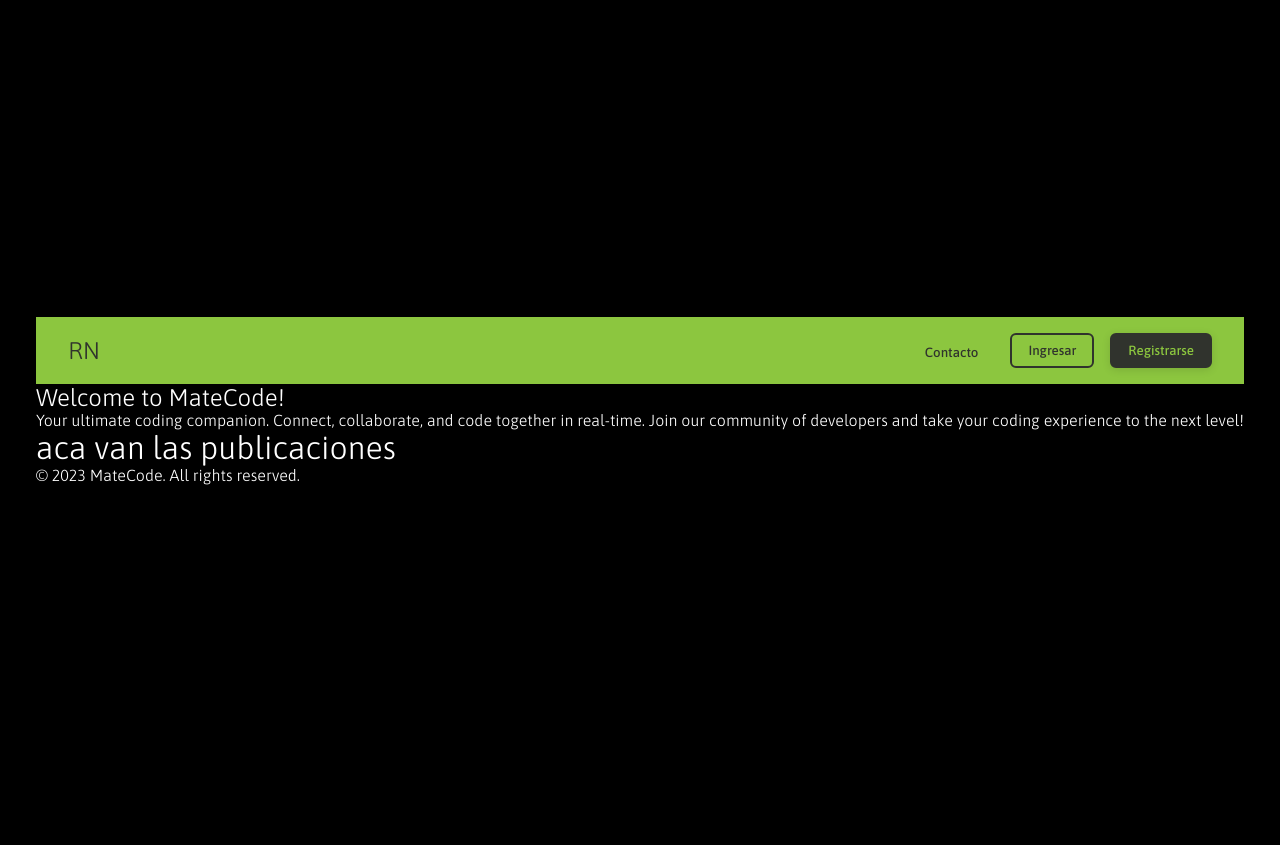
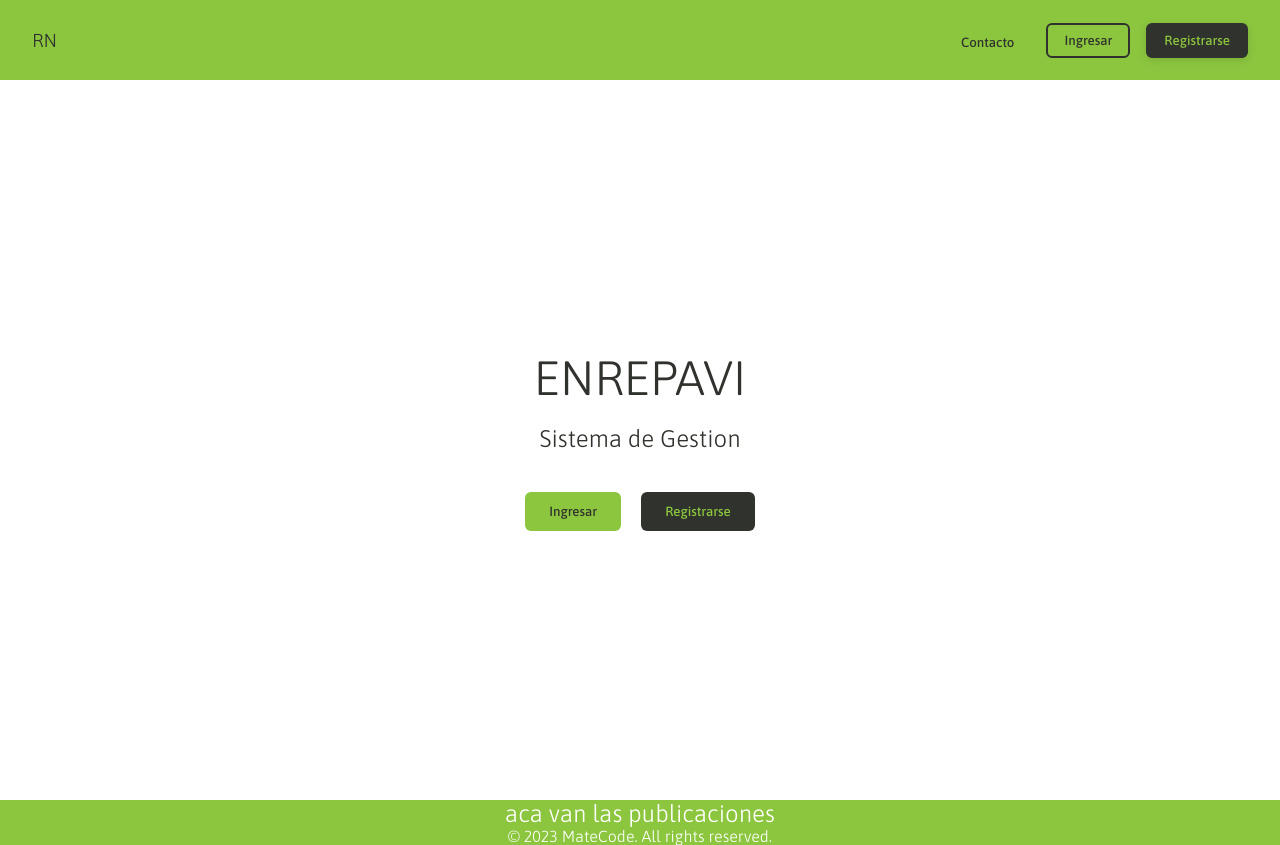
Before and after one commit to PabloGalindoRoldan/mate-code, a React (Vite) app in the folder matecode/frontend/: page / in a window 1280 px wide. Before the commit the page ends 800 px from the top, so only its background shows below. Built offline with nearby package versions, Linux system fonts and the light colour scheme.

Commit message:
Avance con el modelado del landing, la vista de ingreso al sistema

```diff
--- a/matecode/frontend/src/components/shared/LandingBody.css
+++ b/matecode/frontend/src/components/shared/LandingBody.css
@@ -0,0 +1,57 @@
+.landingBodySection {
+    display: flex;
+    flex-direction: column;
+    align-items: center;
+    justify-content: center;
+    padding: 50px 20px;
+    height: calc(100vh - 80px);
+    width: 100%;
+    background-color: white;
+    color: var(--gris1);
+    box-sizing: border-box;
+}
+
+.tituloLanding {
+    font-size: 3rem;
+    margin-bottom: 20px;
+}
+
+.subtituloLanding {
+    font-size: 1.5rem;
+    margin-bottom: 40px;
+}
+
+.botoneraLanding {
+    display: flex;
+    gap: 20px;
+}
+
+.buttonIngresarLanding {
+    background-color: var(--verde1);
+    border: none;
+    color: var(--gris1);
+    padding: 0.75rem 1.5rem;
+    border-radius: 6px;
+    cursor: pointer;
+    transition: background-color 0.2s ease;
+    font-weight: 500;
+}
+
+.buttonIngresarLanding:hover {
+    background-color: var(--verde2);
+}
+
+.buttonRegistrarseLanding {
+    background-color: var(--gris1);
+    border: none;
+    color: var(--verde1);
+    padding: 0.75rem 1.5rem;
+    border-radius: 6px;
+    cursor: pointer;
+    transition: background-color 0.2s ease;
+    font-weight: 500;
+}
+
+.buttonRegistrarseLanding:hover {
+    background-color: var(--gris2);
+}
--- a/matecode/frontend/src/components/shared/LandingBody.tsx
+++ b/matecode/frontend/src/components/shared/LandingBody.tsx
@@ -1,9 +1,15 @@
+import "./LandingBody.css";
+
 
 export default function LandingBody() {
     return (
         <section className="landingBodySection" id="center">
-            <h1>Welcome to MateCode!</h1>
-            <p>Your ultimate coding companion. Connect, collaborate, and code together in real-time. Join our community of developers and take your coding experience to the next level!</p>
+            <h1 className="tituloLanding">ENREPAVI</h1>
+            <h2 className="subtituloLanding">Sistema de Gestion</h2>
+            <div className="botoneraLanding">
+                <button className="buttonIngresarLanding">Ingresar</button>
+                <button className="buttonRegistrarseLanding">Registrarse</button>
+            </div>
         </section>
     )
 }
--- a/matecode/frontend/src/components/shared/NavBar.css
+++ b/matecode/frontend/src/components/shared/NavBar.css
@@ -1,13 +1,17 @@
-.navbar{
+.navbar {
     display: flex;
     justify-content: space-between;
     align-items: center;
     padding: 1rem 2rem;
+    height: 80px;
     color: #30332D;
     background-color: var(--verde1);
+    width: 100%;
+    margin: 0;
+    box-sizing: border-box;
 }
 
-.buttonList{
+.buttonList {
     display: flex;
     gap: 1rem;
     align-items: end;
@@ -15,7 +19,7 @@
     list-style-type: none;
 }
 
-.navButtonContacto{
+.navButtonContacto {
     background-color: transparent;
     border: none;
     color: var(--gris1);
@@ -27,12 +31,12 @@
     position: relative;
 }
 
-.navButtonContacto:hover{
+.navButtonContacto:hover {
     color: var(--gris2);
     transform: translateY(-2px);
 }
 
-.navButtonIngresar{
+.navButtonIngresar {
     background-color: transparent;
     border: 2px solid var(--gris1);
     color: var(--gris1);
@@ -43,14 +47,14 @@
     font-weight: 500;
 }
 
-.navButtonIngresar:hover{
+.navButtonIngresar:hover {
     background-color: var(--gris1);
     color: var(--verde1);
     transform: translateY(-2px);
     box-shadow: 0 4px 12px rgba(0, 0, 0, 0.15);
 }
 
-.navButtonRegistrarse{
+.navButtonRegistrarse {
     background-color: var(--gris1);
     border: 2px solid var(--gris1);
     color: var(--verde1);
@@ -62,7 +66,7 @@
     box-shadow: 0 2px 8px rgba(0, 0, 0, 0.12);
 }
 
-.navButtonRegistrarse:hover{
+.navButtonRegistrarse:hover {
     background-color: var(--gris1);
     border-color: var(--gris1);
     color: var(--verde1);
--- a/matecode/frontend/src/components/shared/Navbar.tsx
+++ b/matecode/frontend/src/components/shared/NavBar.tsx
@@ -1,7 +1,7 @@
 
 import './NavBar.css'
 
-export default function Navbar() {
+export default function NavBar() {
   return (
     <>
       <nav className="navbar">
--- /dev/null
+++ b/matecode/frontend/src/components/views/Landing.css
@@ -0,0 +1,10 @@
+.landingSection {
+    display: flex;
+    flex-direction: column;
+    align-items: center;
+    justify-content: center;
+    width: 100%;
+    min-height: 100vh;
+    background-color: var(--verde1);
+    box-sizing: border-box;
+}
--- a/matecode/frontend/src/components/views/Landing.tsx
+++ b/matecode/frontend/src/components/views/Landing.tsx
@@ -1,15 +1,16 @@
 import LandingBody from '../shared/LandingBody';
 import Publicaciones from '../shared/PublicacionesView';
 import Footer from '../shared/Footer';
-import Navbar from '../shared/Navbar';
+import NavBar from '../shared/Navbar';
+import './Landing.css'
 
 export default function Landing() {
   return (
-    <>
-      <Navbar />
+    <section className="landingSection">
+      <NavBar />
       <LandingBody />
       <Publicaciones />
       <Footer />
-    </>
+    </section>
   )
 }
--- a/matecode/frontend/src/index.css
+++ b/matecode/frontend/src/index.css
@@ -5,15 +5,11 @@
   font-optical-sizing: auto;
   font-weight: 300;
   font-style: normal;
-  font-variation-settings:
-    "wdth" 100;
+  font-variation-settings: "wdth" 100;
 }
 
 body {
   background-color: black;
-  display: flex;
-  justify-content: center;
-  align-items: center;
   min-height: 100vh;
   color: white;
 }
```
